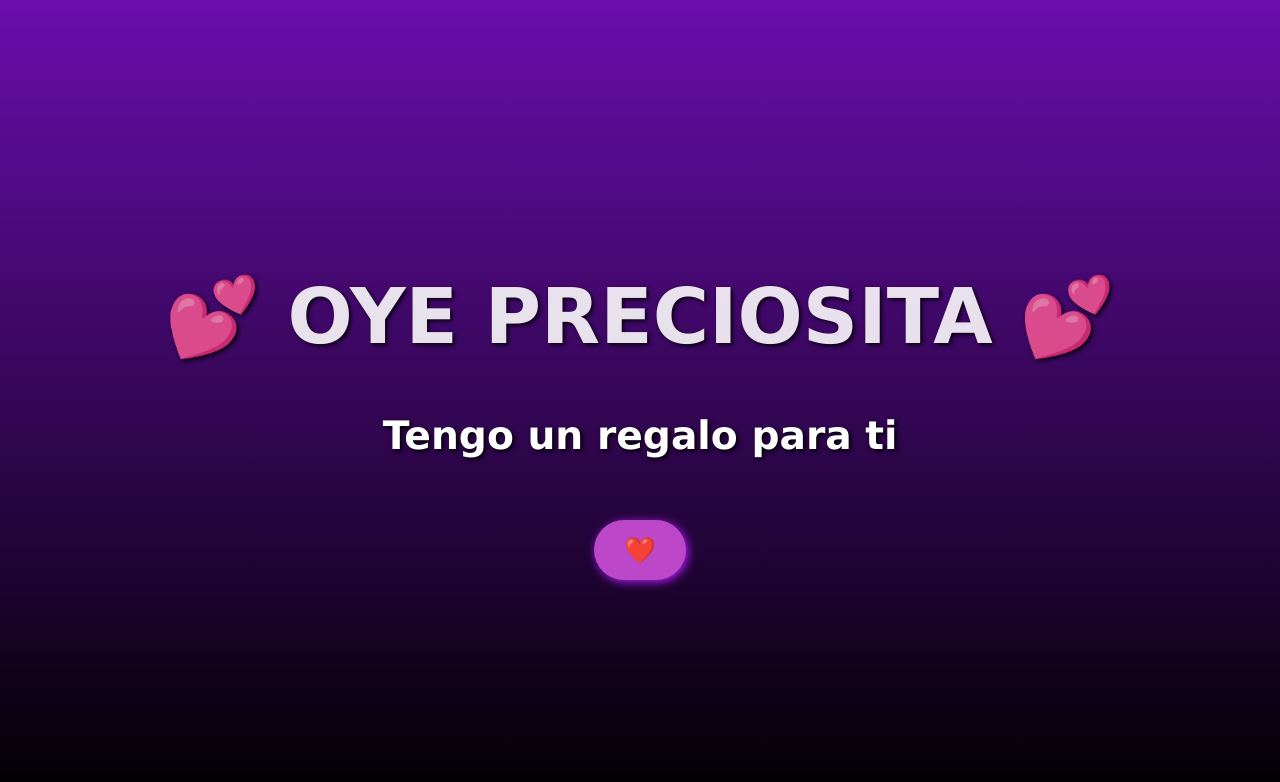
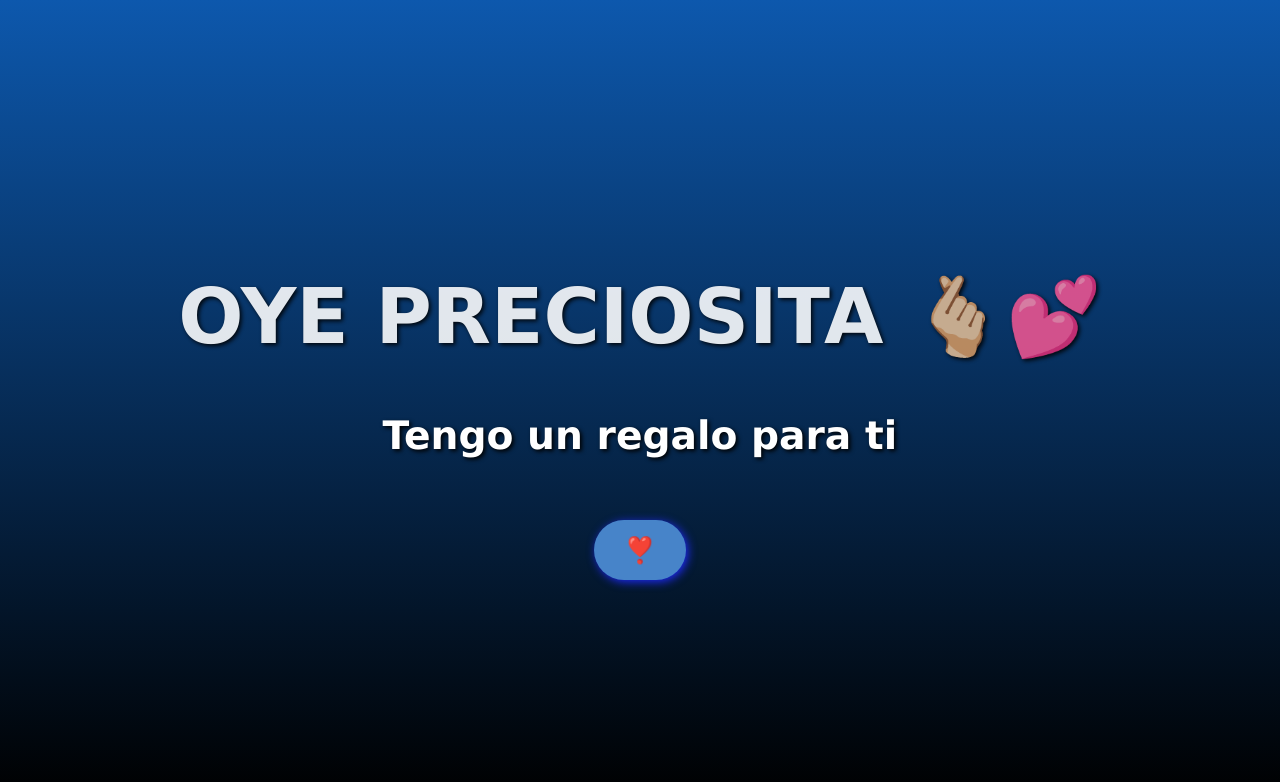
Before and after one commit to Frannqz/giftluz, a plain HTML site: page index.html in a window 1280 px wide. Drawn offline with Linux system fonts and the light colour scheme.

Commit message:
Adjust color

```diff
--- a/index.html
+++ b/index.html
@@ -5,7 +5,7 @@
     <meta charset="UTF-8">
     <meta name="viewport" content="width=device-width, initial-scale=1.0">
     <link rel="icon" href="img/corazon.png" type="image/x-icon">
-    <title>Para tí Luz</title>
+    <title>Para ti, m Luz</title>
     <style>
         body,
         html {
@@ -16,7 +16,7 @@
             display: flex;
             justify-content: center;
             align-items: center;
-            background: linear-gradient(180deg, #6a0dad, #000000);
+            background: linear-gradient(180deg, #0d58ad, #000000);
             font-family: 'Lucida Sans', 'Lucida Sans Regular', 'Lucida Grande', 'Lucida Sans Unicode', Geneva, Verdana, sans-serif;
         }
 
@@ -47,11 +47,11 @@
             padding: 15px 30px;
             margin-top: 30px;
             border: none;
-            background-color: #bc47c9;
+            background-color: #4784c9;
             color: white;
             cursor: pointer;
             border-radius: 50px;
-            box-shadow: 2px 2px 10px rgba(180, 31, 255, 0.964);
+            box-shadow: 2px 2px 10px rgba(31, 42, 255, 0.965);
         }
 
         @keyframes fadeInOut {
@@ -82,9 +82,9 @@
 
 <body>
     <div>
-        <h1>💕 OYE PRECIOSITA 💕</h1>
+        <h1>OYE PRECIOSITA 🫰🏼💕</h1>
         <h2>Tengo un regalo para ti</h2>
-        <button onclick="window.location.href='rosas.html'">❤️</button>
+        <button onclick="window.location.href='rosas.html'">❣️</button>
     </div>
 </body>
 
```
